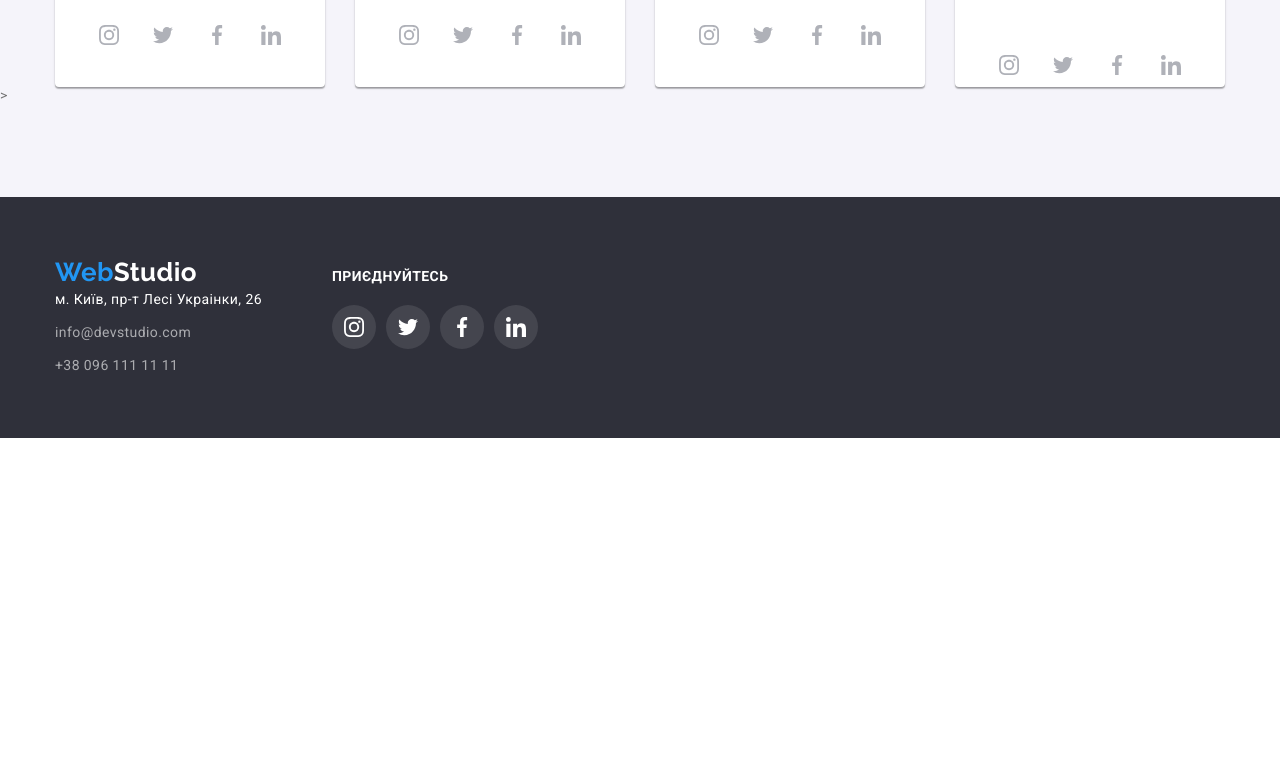
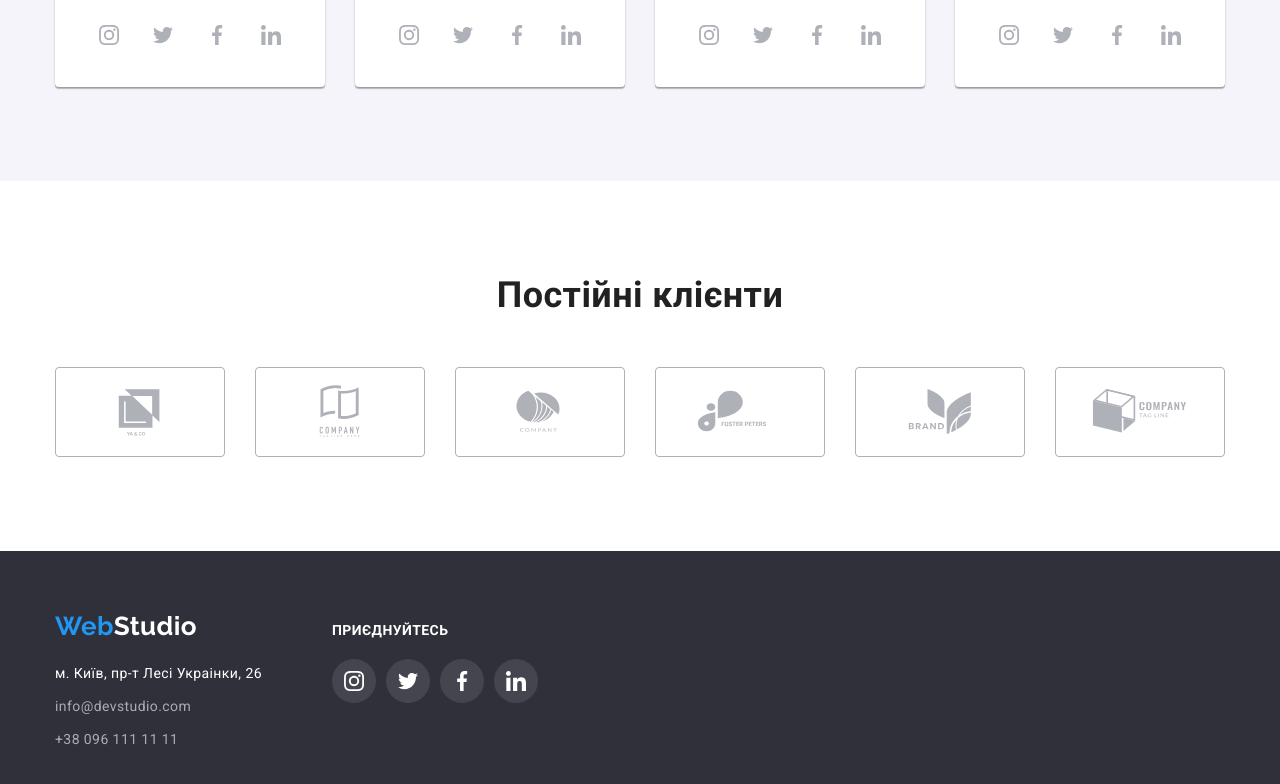
Before and after one commit to Anastasiako6/goit-markup-hw-04, a plain HTML site: page index.html in a window 1280 px wide. Shown: the part 2142-2926 px from the top of the page. Before the commit the page ends 2580 px from the top, so only its background shows below. Drawn offline with nearby package versions, Linux system fonts and the light colour scheme.

Commit message:
members card

```diff
--- a/css/styles.css
+++ b/css/styles.css
@@ -321,6 +321,10 @@ body {
     line-height: 1.9;
     text-align: center;
 }
+.members-card{
+    padding-top: 30px;
+    padding-bottom: 30px;
+}
 
 /* ----------client----------- */
 
@@ -345,6 +349,7 @@ body {
 }
 .logo-footer{
     margin-bottom: 20px;
+    display: block;
 
     font-family: 'Raleway';
     font-weight: 700;
@@ -521,12 +526,12 @@ body {
 .section-members-item{
     width: 44px;
     height: 44px;
+
 }
 
 .section-members-link{
     width: 100%;
     height: 100%;
-    background-color: var(--primary-white-color);
     border-radius: 50%;
     display: flex;
     justify-content: center;
@@ -552,7 +557,7 @@ body {
     gap: 30px;
 }
 .client-item{
-    width: calc((100%-150px)/6);
+    width: calc( (100% - 150px) / 6);
     height: 90px;
 }
 
@@ -576,10 +581,3 @@ body {
 .client-link:hover .client-icon, .client-link:focus .client-icon{
     fill: var(--accent-text-color);
 }
-
-
-
-.members-card{
-    padding-top: 30px;
-    padding-bottom: 30px;
-}
--- a/index.html
+++ b/index.html
@@ -243,7 +243,6 @@
                         <div class="members-card">
                             <h3 class="section-members-name">Микола Тарасов</h3>
                             <p class="section-members-job">UI Designer</p>
-                        </div>
                             <ul class="section-members-list list">
                                 <li class="section-members-item">
                                     <a href="" class="section-members-link link" target="_blank"
@@ -278,9 +277,66 @@
                                     </a>
                                 </li>
                             </ul>
+                        </div>
                     </li>
                 </ul>
-            </div>>
+            </div>
+        </section>
+
+        <section class="client section">
+            <div class="container">
+                <h2 class="section-title">Постійні клієнти</h2>
+                <ul class="client-list list">
+                    <li class="client-item">
+                        <a href="" class="client-link link" target="_blank"
+                            rel="noopener noreferrer nofollow">
+                            <svg class="client-icon" width="106" height="60">
+                                <use href="./images/icons.svg#icon-logo-1"></use>
+                            </svg>
+                        </a>
+                    </li>
+                    <li class="client-item">
+                        <a href="" class="client-link link" target="_blank"
+                            rel="noopener noreferrer nofollow">
+                            <svg class="client-icon" width="106" height="60">
+                                <use href="./images/icons.svg#icon-logo-2"></use>
+                            </svg>
+                        </a>
+                    </li>
+                    <li class="client-item">
+                        <a href="" class="client-link link" target="_blank"
+                            rel="noopener noreferrer nofollow">
+                            <svg class="client-icon" width="106" height="60">
+                                <use href="./images/icons.svg#icon-logo-3"></use>
+                            </svg>
+                        </a>
+                    </li>
+                    <li class="client-item">
+                        <a href="" class="client-link link" target="_blank"
+                            rel="noopener noreferrer nofollow">
+                            <svg class="client-icon" width="106" height="60">
+                                <use href="./images/icons.svg#icon-logo-4"></use>
+                            </svg>
+                        </a>
+                    </li>
+                    <li class="client-item">
+                        <a href="" class="client-link link" target="_blank"
+                            rel="noopener noreferrer nofollow">
+                            <svg class="client-icon" width="106" height="60">
+                                <use href="./images/icons.svg#icon-logo-5"></use>
+                            </svg>
+                        </a>
+                    </li>
+                    <li class="client-item">
+                        <a href="" class="client-link link" target="_blank"
+                        rel="noopener noreferrer nofollow">
+                            <svg class="client-icon" width="106" height="60">
+                                <use class="" href="./images/icons.svg#icon-logo-6"></use>
+                            </svg>
+                        </a>
+                    </li>
+                </ul>
+            </div>
         </section>
     </main>
 
```
Also changed, not shown: images/icons.svg.
